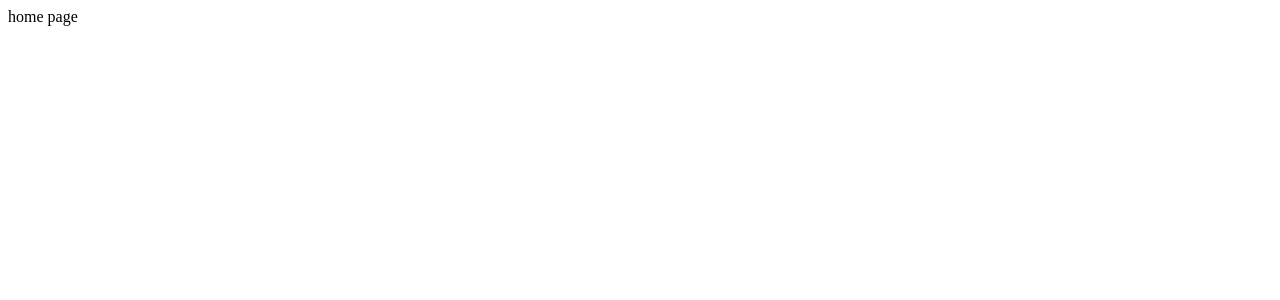
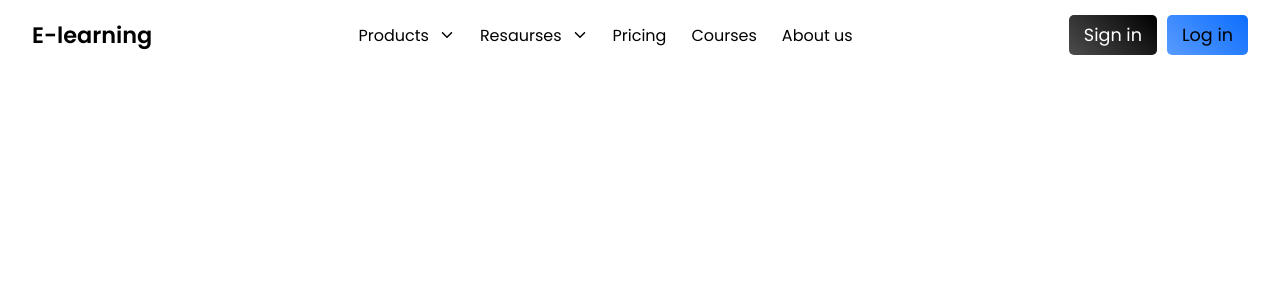
Before and after one commit to AnouarMellouk-Engineer/E-learning-Platform, a React (Vite) app: page / in a window 1280 px wide. Shown: the top 300 px of the page. Built offline with nearby package versions, Linux system fonts and the light colour scheme.

Commit message:
Create the Navigation Bar of the Home Page

```diff
--- a/index.html
+++ b/index.html
@@ -2,6 +2,10 @@
 <html lang="en">
   <head>
     <meta charset="UTF-8" />
+    <link
+      rel="stylesheet"
+      href="https://cdnjs.cloudflare.com/ajax/libs/font-awesome/6.7.2/css/all.min.css"
+    />
     <meta name="viewport" content="width=device-width, initial-scale=1.0" />
     <title>E-Learning</title>
   </head>
--- /dev/null
+++ b/src/components/Button/Button.css
@@ -0,0 +1,34 @@
+button {
+  outline: none;
+  border-radius: 5px;
+  font-size: 1.1rem;
+  padding: 7px 15px;
+  cursor: pointer;
+  border: none;
+  transition: 0.3s;
+  margin-left: 10px;
+}
+
+button:hover {
+  transform: scale(98%);
+}
+
+.black {
+  background: linear-gradient(45deg, rgb(77, 77, 77), black);
+
+  color: white;
+}
+
+.black:hover {
+  background: linear-gradient(45deg, rgb(104, 104, 104), black);
+}
+
+.blue {
+  background: linear-gradient(45deg, #589bff, #0d6efd);
+
+  color: black;
+}
+
+.blue:hover {
+  background: linear-gradient(45deg, #6ca7ff, #0d6efd);
+}
--- /dev/null
+++ b/src/components/Button/Button.jsx
@@ -0,0 +1,7 @@
+import "./Button.css";
+
+const Button = (prop) => {
+  return <button className={prop.color}>{prop.content}</button>;
+};
+
+export default Button;
--- /dev/null
+++ b/src/components/nav/Details.jsx
@@ -0,0 +1,33 @@
+import { IoIosArrowDown } from "react-icons/io";
+const Details = (prop) => {
+  return (
+    <div className="details">
+      <div className="list-item pointer">
+        <p
+          onClick={() => {
+            prop.closeres();
+            prop.setShowMenu(!prop.showMenu);
+          }}
+        >
+          {prop.title}
+        </p>
+        <IoIosArrowDown className={` arraw1 ${prop.showMenu && "arraw"}  `} />
+      </div>
+      <div className={`menu-details  ${!prop.showMenu && prop.title}`}>
+        <p className="title-menu"> {prop.title}</p>
+        <div className="menu-container">
+          {prop.menu.map((element, index) => {
+            return (
+              <div className="element" key={index}>
+                <p>{element.title}</p>
+                <p>{element.description}</p>
+              </div>
+            );
+          })}
+        </div>
+      </div>
+    </div>
+  );
+};
+
+export default Details;
--- /dev/null
+++ b/src/components/nav/Nav.jsx
@@ -0,0 +1,75 @@
+import { useState } from "react";
+import "./nav.css";
+import Details from "./Details";
+import Button from "../Button/Button";
+
+const Nav = () => {
+  const [showres, setshowres] = useState(false);
+  const [showProd, setshowProd] = useState(false);
+  const products = [
+    { title: "Courses", description: "Comprehensive coding sourse" },
+    {
+      title: "Readmaps",
+      description:
+        "a comprehensive guide and instractions manual for all courses",
+    },
+  ];
+
+  const resaurses = [
+    {
+      title: "Team",
+      description: "meet our team members",
+    },
+    {
+      title: "Merch",
+      description: "E-learnin merche and exssoire are comming",
+    },
+    {
+      title: "Help and support",
+      description: "learn, fix the problem and get answers to your quastions",
+    },
+  ];
+  return (
+    <nav>
+      <div className="logo">E-learning</div>
+      <ul>
+        <li>
+          <Details
+            title="Products"
+            menu={products}
+            showMenu={showProd}
+            setShowMenu={(ee) => {
+              setshowProd(ee);
+            }}
+            closeres={() => {
+              setshowres(false);
+            }}
+          />
+        </li>
+
+        <li>
+          <Details
+            title="Resaurses"
+            menu={resaurses}
+            showMenu={showres}
+            setShowMenu={(ee) => {
+              setshowres(ee);
+            }}
+            closeres={() => {
+              setshowProd(false);
+            }}
+          />
+        </li>
+        <li className="pointer">Pricing</li>
+        <li className="pointer">Courses</li>
+        <li className="pointer">About us</li>
+      </ul>
+      <div className="buttons">
+        <Button content="Sign in" color="black" />
+        <Button content="Log in" color="blue" />
+      </div>
+    </nav>
+  );
+};
+
+export default Nav;
--- /dev/null
+++ b/src/components/nav/nav.css
@@ -0,0 +1,98 @@
+nav {
+  display: flex;
+  justify-content: space-between;
+  align-items: center;
+  padding: 15px 0;
+  position: relative;
+}
+
+.logo {
+  font-weight: 600;
+  font-size: 1.4rem;
+}
+
+.list-item {
+  display: flex;
+  align-items: center;
+  gap: 10px;
+}
+
+ul {
+  list-style: none;
+  display: flex;
+  gap: 25px;
+}
+
+.pointer {
+  cursor: pointer;
+  transition: 0.3s;
+}
+
+.pointer:hover {
+  color: #0d6efd;
+}
+
+.menu-details {
+  position: absolute;
+  padding-top: 50px;
+  width: 100%;
+  left: 0px;
+  top: 70px;
+  background-color: rgb(255, 255, 255);
+  color: black;
+}
+
+.Resaurses {
+  display: none;
+}
+
+.Products {
+  display: none;
+}
+
+.menu-container {
+  display: grid;
+  grid-template-columns: repeat(3, 25%);
+  gap: 30px;
+}
+
+.title-menu {
+  font-size: 1.6rem;
+  font-weight: 500;
+  margin-bottom: 40px;
+}
+
+.element {
+  transition: 0.5s;
+
+  border-radius: 10px;
+  padding: 20px 30px;
+  cursor: pointer;
+}
+
+.element:hover {
+  background-color: #0d6dfd31;
+}
+
+.element p:first-child {
+  font-size: 1.1rem;
+  margin-bottom: 15px;
+  transition: 0.5s;
+}
+
+.element:hover p:first-child {
+  color: #0d6efd;
+}
+
+.element p:last-child {
+  font-size: 0.9rem;
+  opacity: 70%;
+}
+
+.arraw1 {
+  transition: 0.3s;
+}
+
+.arraw {
+  transform: rotate(180deg);
+}
--- a/src/pages/App/App.css
+++ b/src/pages/App/App.css
@@ -0,0 +1,12 @@
+@import url("https://fonts.googleapis.com/css2?family=DM+Sans:ital,opsz,wght@0,9..40,100..1000;1,9..40,100..1000&family=Lato:ital,wght@0,100;0,300;0,400;0,700;0,900;1,100;1,300;1,400;1,700;1,900&family=Poppins:ital,wght@0,100;0,200;0,300;0,400;0,500;0,600;0,700;0,800;0,900;1,100;1,200;1,300;1,400;1,500;1,600;1,700;1,800;1,900&display=swap");
+* {
+  padding: 0;
+  margin: 0;
+  box-sizing: border-box;
+  font-family: "Poppins", serif;
+}
+
+.container {
+  width: 95%;
+  margin: auto;
+}
--- a/src/pages/App/App.jsx
+++ b/src/pages/App/App.jsx
@@ -3,9 +3,9 @@ import Home from "../Home";
 
 function App() {
   return (
-    <>
+    <div className="container">
       <Home />
-    </>
+    </div>
   );
 }
 
--- a/src/pages/Home.jsx
+++ b/src/pages/Home.jsx
@@ -1,5 +1,11 @@
+import Nav from "../components/nav/Nav";
+
 const Home = () => {
-  return <div>home page</div>;
+  return (
+    <div>
+      <Nav />
+    </div>
+  );
 };
 
 export default Home;
```
Also changed, not shown: 1 other file (tests, documents, lock files or other folders).
